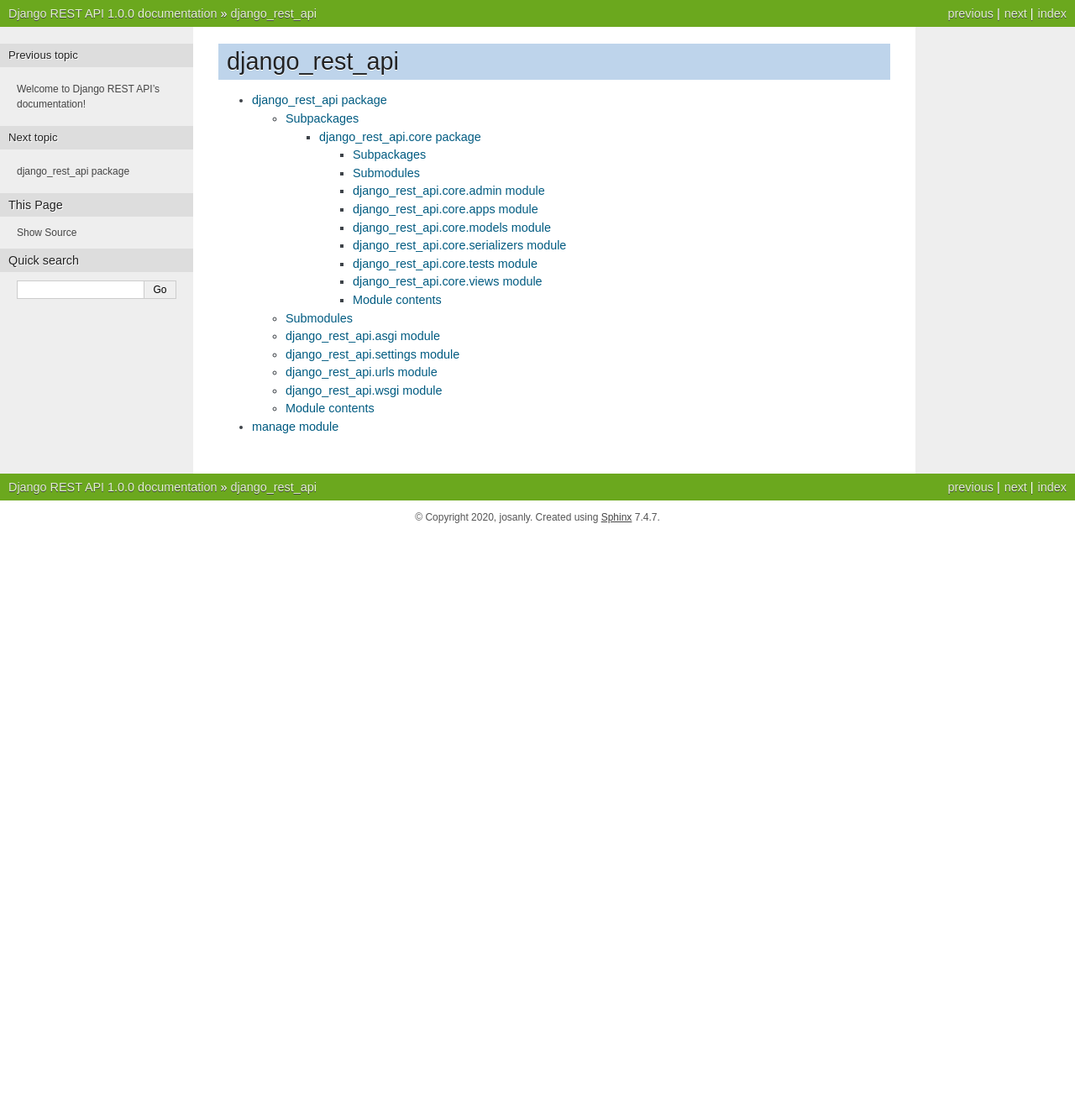
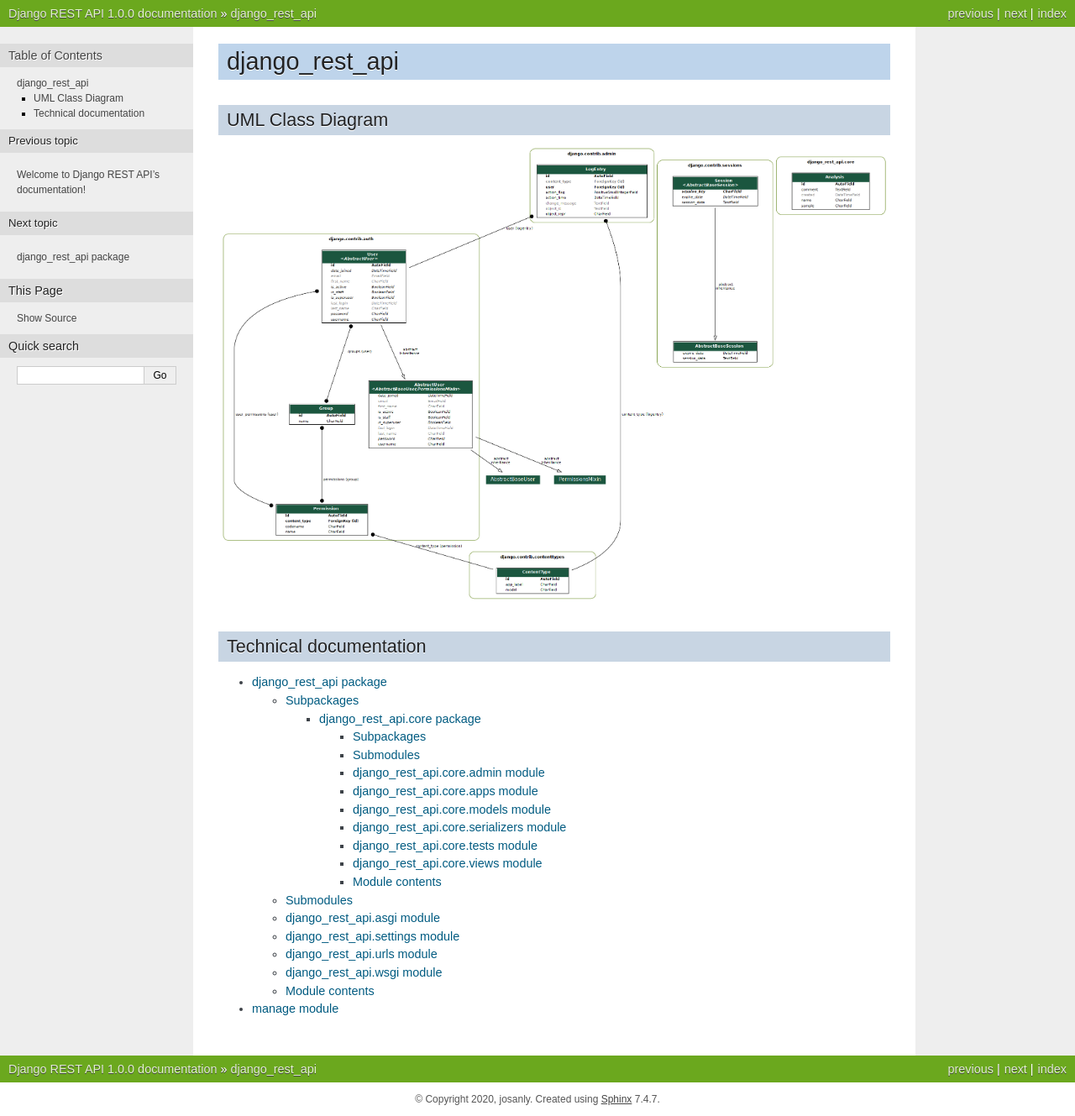
Before and after one commit to josanly/django-rest-api, a Sphinx documentation site: the page built from docs/modules.rst, in a window 1280 px wide. Shown: the whole page at 84% size. Built offline with Sphinx 7.4.7, drawn with Linux system fonts in a browser that asks for light colours; before the commit the page ends 900 px from its top, so only the background shows below that.

Commit message:
generate a class diagram and add it to technical doc

```diff
--- a/docs/modules.rst
+++ b/docs/modules.rst
@@ -1,5 +1,14 @@
 django_rest_api
 ===============
+
+UML Class Diagram
+-----------------
+
+.. image:: _static/images/app_uml_class_diagram.png
+  :alt: App Class diagram
+
+Technical documentation
+-----------------------
 
 .. toctree::
    :maxdepth: 4
--- a/requirement.txt
+++ b/requirement.txt
@@ -7,8 +7,10 @@ chardet==3.0.4
 coreapi==2.3.3
 coreschema==0.0.4
 Django==3.0.5
+django-extensions==2.2.9
 djangorestframework==3.11.0
 docutils==0.16
+graphviz==0.13.2
 idna==2.9
 imagesize==1.2.0
 isort==4.3.21
```
Also changed, not shown: other parts of requirement.txt (+1 -0 lines), README.md (+15 -1 lines), docs/_static/images/app_uml_class_diagram.png (added), 1 other file.
